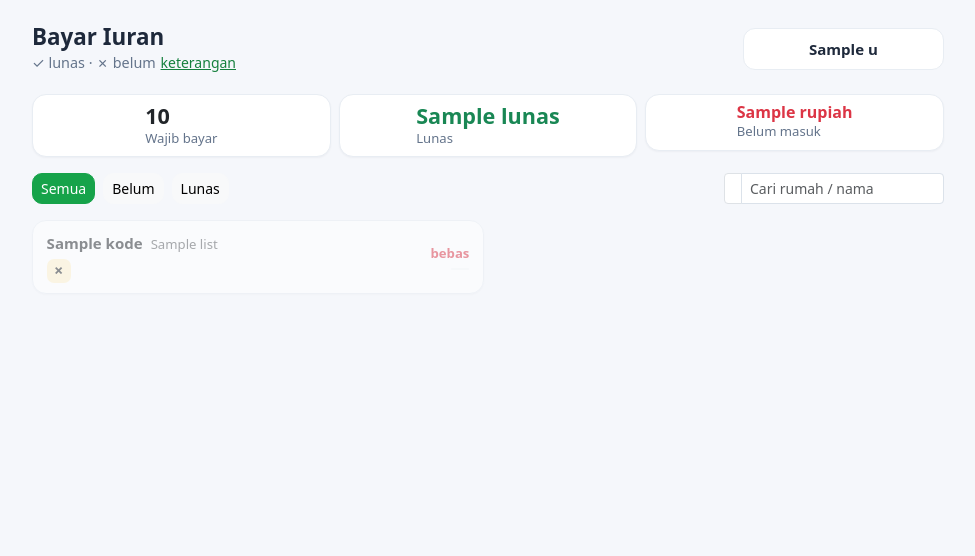
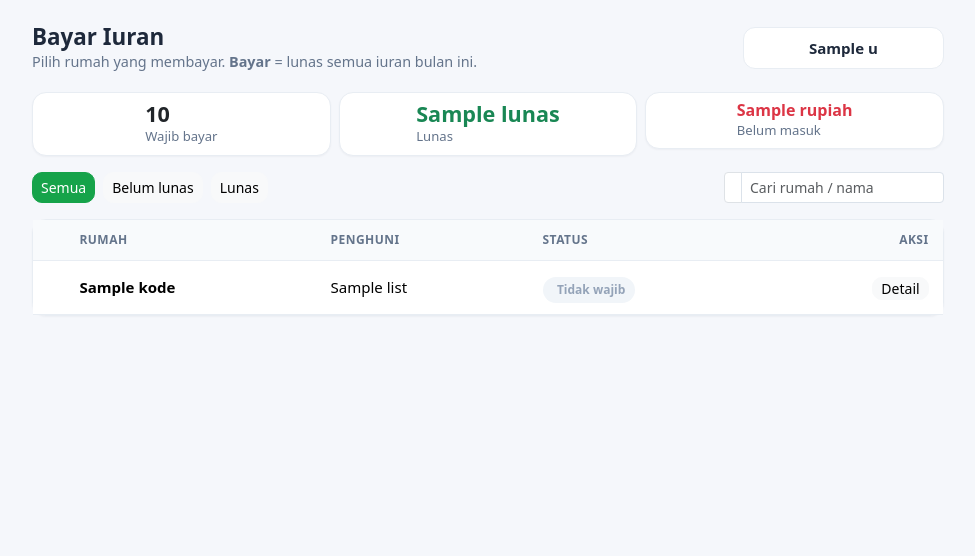
Before and after one commit to Ikbalyuliyanto/PerumBca, a Node project: template src/views/admin/bayar.ejs in a window 1280 px wide. Shown: the part 64-620 px from the top of the page, without its empty margins (152-1127 px from the left). Run offline with Node 20 templates, Linux system fonts and the light colour scheme; the template is opened without the code that fills it: most values are stand-ins (such as "Sample title", 1, 10 or a date in 2020); some libraries are stand-ins or nearby versions.

Commit message:
feat: Bayar Iuran jadi dua tabel sama lebar, satu status (lunas/sebagian/belum), detail di pop-up
Co-Authored-By: Claude Opus 5.5 <noreply@anthropic.com>

```diff
--- a/src/views/admin/bayar.ejs
+++ b/src/views/admin/bayar.ejs
@@ -1,9 +1,16 @@
 <%- include('../partials/head') %>
-<% const legenda = jenis.map((j, i) => `${i + 1}. ${j.nama} ${u.rupiah(j.nominal)}`).join(' · '); %>
+<%
+  const statusOf = (r) => {
+    if (r.bebas) return 'BEBAS';
+    if (r.sisa === 0) return 'LUNAS';
+    return Object.values(r.per).some(s => s === 'LUNAS' || s === 'SEBAGIAN') ? 'SEBAGIAN' : 'BELUM';
+  };
+  const LBL = { LUNAS: ['bi-check-circle-fill', 'Lunas'], SEBAGIAN: ['bi-exclamation-triangle-fill', 'Sebagian'], BELUM: ['bi-x-circle-fill', 'Belum'], BEBAS: ['bi-dash-circle', 'Tidak wajib'] };
+  const half = Math.ceil(list.length / 2);
+  const parts = list.length > 8 ? [list.slice(0, half), list.slice(half)] : [list];
+%>
 <div class="page-head">
-  <div><h1>Bayar Iuran</h1>
-    <div class="sub">✓ lunas · ✗ belum
-      <button type="button" class="btn btn-link btn-sm p-0 align-baseline" data-bs-toggle="popover" data-bs-trigger="focus" data-bs-placement="bottom" title="Urutan jenis iuran" data-bs-content="<%= legenda %>"><i class="bi bi-info-circle"></i> keterangan</button></div></div>
+  <div><h1>Bayar Iuran</h1><div class="sub">Pilih rumah yang membayar. <b>Bayar</b> = lunas semua iuran bulan ini.</div></div>
   <div class="month-nav"><a href="?periode=<%= prev %>"><i class="bi bi-chevron-left"></i></a><span><%= u.periodeLabel(periode) %></span><a href="?periode=<%= next %>"><i class="bi bi-chevron-right"></i></a></div>
 </div>
 
@@ -17,7 +24,7 @@
   <input type="hidden" name="periode" value="<%= periode %>">
   <div class="d-flex gap-2">
     <a href="?periode=<%= periode %>" class="btn btn-sm <%= !query.f ? 'btn-brand' : 'btn-light' %>">Semua</a>
-    <a href="?periode=<%= periode %>&f=belum" class="btn btn-sm <%= query.f === 'belum' ? 'btn-brand' : 'btn-light' %>">Belum</a>
+    <a href="?periode=<%= periode %>&f=belum" class="btn btn-sm <%= query.f === 'belum' ? 'btn-brand' : 'btn-light' %>">Belum lunas</a>
     <a href="?periode=<%= periode %>&f=lunas" class="btn btn-sm <%= query.f === 'lunas' ? 'btn-brand' : 'btn-light' %>">Lunas</a>
   </div>
   <div class="input-group input-group-sm" style="max-width:220px"><span class="input-group-text bg-white"><i class="bi bi-search"></i></span><input name="q" value="<%= query.q || '' %>" class="form-control" placeholder="Cari rumah / nama"><% if (query.f) { %><input type="hidden" name="f" value="<%= query.f %>"><% } %></div>
@@ -26,25 +33,29 @@
 <form method="post" action="/admin/bayar/semua" id="bulk-form" data-confirm="Lunaskan semua iuran <%= u.periodeLabel(periode) %> untuk rumah yang dicentang?">
   <%- include('../partials/csrf') %>
   <input type="hidden" name="periode" value="<%= periode %>">
-  <div class="row g-2">
-  <% list.forEach(r => { const lunas = !r.bebas && r.sisa === 0; const bisa = !r.bebas && !lunas && can('pembayaran.input'); %>
-    <div class="col-md-6">
-      <div class="card house-card <%= r.bebas ? 'opacity-50' : '' %>">
-        <% if (bisa) { %><input type="checkbox" class="form-check-input house-chk" name="rumah" value="<%= r.id %>" aria-label="Pilih <%= r.kode %>"><% } %>
-        <div class="flex-grow-1 min-w-0">
-          <div class="d-flex align-items-baseline gap-2"><span class="house"><%= r.kode %></span><span class="small text-muted text-truncate"><%= r.nama || '—' %></span></div>
-          <div class="d-flex gap-1 mt-1">
-            <% jenis.forEach((j, i) => { const s = r.per[j.kode]; %>
-              <span class="mark mark-<%= s %>" tabindex="0" data-bs-toggle="tooltip" title="<%= j.nama %> <%= u.rupiah(j.nominal) %>: <%= {LUNAS:'lunas',BELUM:'belum',SEBAGIAN:'sebagian',BEBAS:'tidak wajib'}[s] %>"><%= s === 'LUNAS' ? '✓' : s === 'BEBAS' ? '–' : '✗' %></span>
-            <% }) %>
-          </div>
-        </div>
-        <div class="text-end">
-          <div class="small fw-semibold money <%= lunas ? 'text-success' : 'text-danger' %>"><%= r.bebas ? 'bebas' : lunas ? 'Lunas' : u.rupiah(r.sisa) %></div>
-          <div class="d-flex gap-1 mt-1 justify-content-end">
-            <% if (bisa) { %><button class="btn btn-sm btn-brand py-0" form="one-<%= r.id %>" title="Bayar semua"><i class="bi bi-check2-all"></i> Bayar</button><% } %>
-            <a class="btn btn-sm btn-light py-0" href="/admin/bayar/<%= r.id %>" title="Pilih iuran tertentu"><i class="bi bi-three-dots"></i></a>
-          </div>
+  <div class="row g-3">
+  <% parts.forEach(rows => { %>
+    <div class="<%= parts.length > 1 ? 'col-xl-6' : 'col-12' %>">
+      <div class="card h-100">
+        <div class="table-responsive">
+        <table class="table table-hover align-middle mb-0">
+          <thead><tr><th style="width:32px"></th><th>Rumah</th><th>Penghuni</th><th>Status</th><th class="text-end">Aksi</th></tr></thead>
+          <tbody>
+          <% rows.forEach(r => { const st = statusOf(r); const bisa = (st === 'BELUM' || st === 'SEBAGIAN') && can('pembayaran.input');
+               const detail = { kode: r.kode, nama: r.nama, sisa: u.rupiah(r.sisa), items: jenis.map(j => ({ nama: j.nama, nominal: u.rupiah(j.nominal), st: r.per[j.kode] })) }; %>
+            <tr class="<%= st === 'BEBAS' ? 'text-muted' : '' %>">
+              <td><% if (bisa) { %><input type="checkbox" class="form-check-input" name="rumah" value="<%= r.id %>" aria-label="Pilih <%= r.kode %>"><% } %></td>
+              <td class="house"><%= r.kode %></td>
+              <td class="text-truncate" style="max-width:150px"><%= r.nama || '—' %></td>
+              <td><span class="pill pill-<%= st %>"><i class="bi <%= LBL[st][0] %>"></i> <%= LBL[st][1] %></span></td>
+              <td class="text-end text-nowrap">
+                <button type="button" class="btn btn-sm btn-light py-0" data-detail="<%= JSON.stringify(detail) %>" data-pilih="/admin/bayar/<%= r.id %>">Detail</button>
+                <% if (bisa) { %><button class="btn btn-sm btn-brand py-0" form="one-<%= r.id %>">Bayar</button><% } %>
+              </td>
+            </tr>
+          <% }) %>
+          </tbody>
+        </table>
         </div>
       </div>
     </div>
@@ -53,10 +64,18 @@
   </div>
   <% if (can('pembayaran.input') && list.some(r => !r.bebas && r.sisa > 0)) { %>
   <div class="card sticky-bar mt-3">
-    <label class="small"><input type="checkbox" class="form-check-input" data-check-all="rumah"> Pilih semua yang belum</label>
+    <label class="small"><input type="checkbox" class="form-check-input" data-check-all="rumah"> Pilih semua yang belum lunas</label>
     <div class="d-flex gap-2 align-items-center"><input type="date" name="tanggal" class="form-control form-control-sm" value="<%= new Date().toISOString().slice(0,10) %>" style="width:auto"><button class="btn btn-brand btn-sm"><i class="bi bi-check2-all"></i> Lunaskan yang dicentang</button></div>
   </div>
   <% } %>
 </form>
 <% list.forEach(r => { if (!r.bebas && r.sisa > 0) { %><form id="one-<%= r.id %>" method="post" action="/admin/bayar/semua" class="d-none" data-confirm="Bayar semua iuran <%= r.kode %> <%= u.periodeLabel(periode) %> (<%= u.rupiah(r.sisa) %>)?"><%- include('../partials/csrf') %><input type="hidden" name="periode" value="<%= periode %>"><input type="hidden" name="rumah" value="<%= r.id %>"></form><% } }) %>
+
+<div class="modal fade" id="detail-modal" tabindex="-1" aria-hidden="true">
+  <div class="modal-dialog modal-dialog-centered modal-sm"><div class="modal-content" style="border-radius:16px">
+    <div class="modal-header"><div><h5 class="modal-title" id="dm-title"></h5><div class="small text-muted" id="dm-sub"></div></div><button type="button" class="btn-close" data-bs-dismiss="modal"></button></div>
+    <div class="modal-body p-0"><ul class="list-group list-group-flush" id="dm-list"></ul></div>
+    <div class="modal-footer justify-content-between"><div><div class="small text-muted">Sisa <%= u.periodeLabel(periode) %></div><div class="fw-bold" id="dm-sisa"></div></div><a class="btn btn-brand btn-sm" id="dm-pilih" href="#">Bayar sebagian</a></div>
+  </div></div>
+</div>
 <%- include('../partials/foot') %>
```
Also changed, not shown: src/public/js/app.js.
